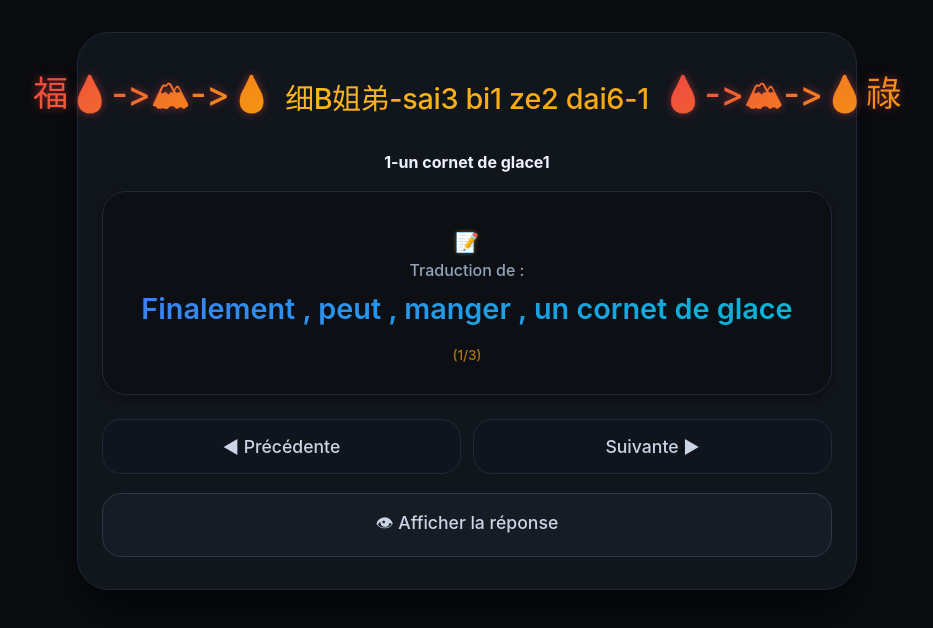
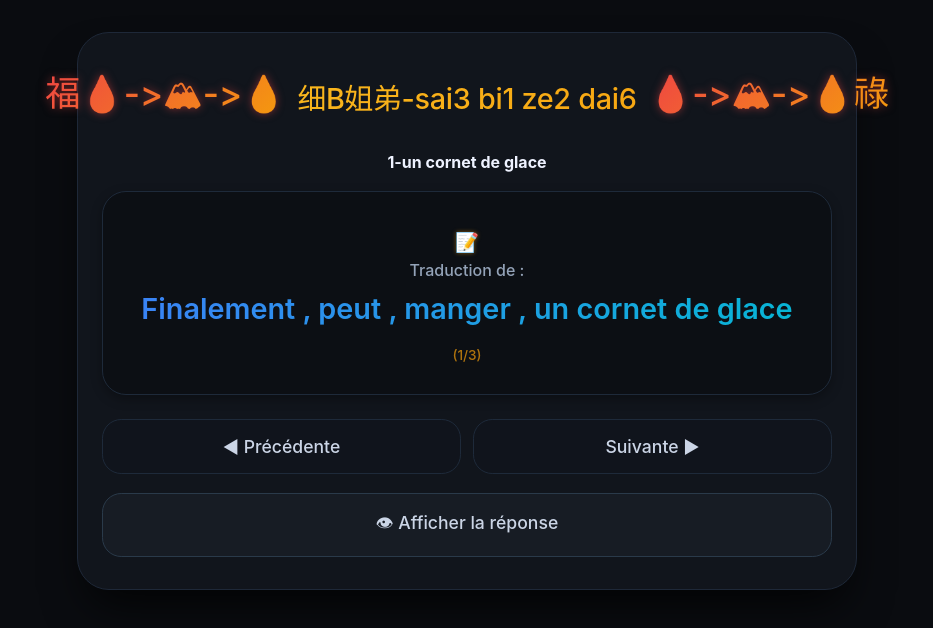
Before and after one commit to phutoto/quiz-canto-cat, a plain HTML site: page facebook/细B姐弟-sai3 bi1 ze2 dai6/细B姐弟-sai3 bi1 ze2 dai6-1.html in a window 1280 px wide. Shown: the whole page, without its empty margins (173-1106 px from the left). Drawn offline with Linux system fonts and the light colour scheme.

Commit message:
Update 细B姐弟-sai3 bi1 ze2 dai6-1.html

```diff
--- a/facebook/细B姐弟-sai3 bi1 ze2 dai6/细B姐弟-sai3 bi1 ze2 dai6-1.html
+++ b/facebook/细B姐弟-sai3 bi1 ze2 dai6/细B姐弟-sai3 bi1 ze2 dai6-1.html
@@ -216,13 +216,13 @@ h2 {
 
 <h2>
     <span class="lucky-char">福💧->🏔->💧</span>
-    细B姐弟-sai3 bi1 ze2 dai6-1
+    细B姐弟-sai3 bi1 ze2 dai6
     <span class="lucky-char">💧->🏔->💧祿</span>
 </h2>
 
 <h4>
 <center>
-<span class="lucky-char2">1-un cornet de glace1</span></center>
+<span class="lucky-char2">1-un cornet de glace</span></center>
 </h4>
 
 <div id="question"></div>
```
